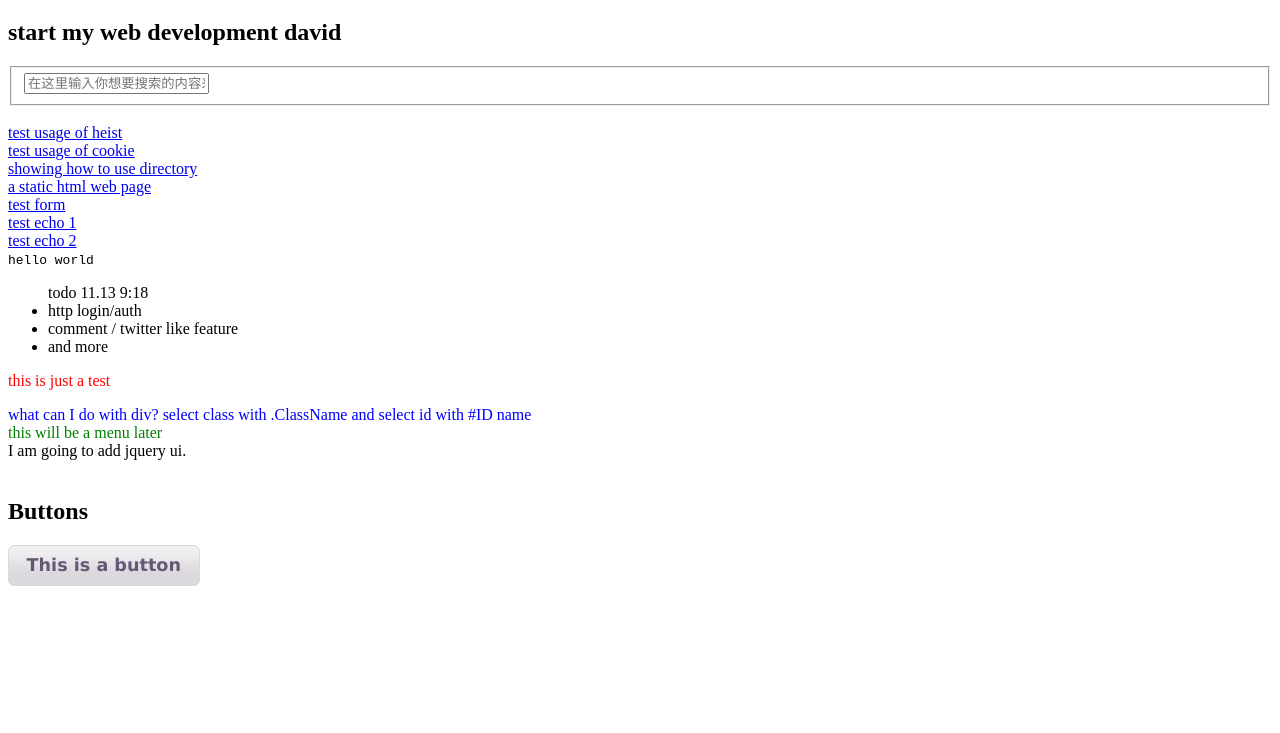
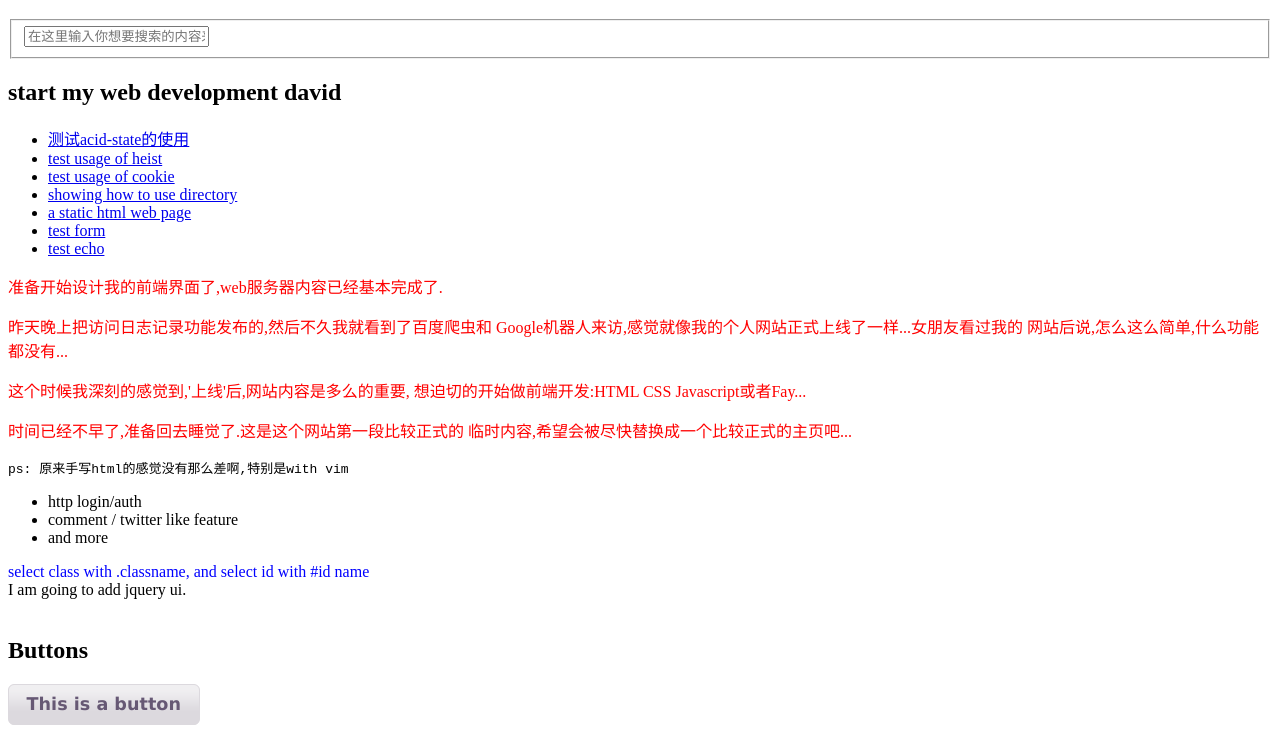
Before and after one commit to davidxifeng/web_playground, a plain HTML site: page static/index.html in a window 1280 px wide. Shown: the part 70-803 px from the top of the page. Drawn offline with Linux system fonts and the light colour scheme.

Commit message:
add robots.txt, update homepage

```diff
--- a/static/index.html
+++ b/static/index.html
@@ -15,8 +15,6 @@
 </head>
 <body>
 <h1>这是我的测试页面</h1>
-<h2>start my web development david</h2>
-
 <form action="http://google.com/search" method="get">
     <fieldset role="search">
         <input type="hidden" name="q" value="site:davidlove.me" />
@@ -24,46 +22,42 @@
                 placeholder="在这里输入你想要搜索的内容来使用Google检索本站" />
     </fieldset>
 </form>
-
-<br/>
-<!-- 这个版本的happstack功能学习最后一次更新 Thu Jan 3 04:07:53 HKT 2013 -->
-<a href='heist'>test usage of heist</a>
-<br/>
-<a href='cookie'>test usage of cookie</a>
-<br/>
-<a href='test'>showing how to use directory</a>
-<br/>
-<a href='web.html'>a static html web page</a>
-<br/>
-<a href='form'>test form</a>
-<br/>
-<a href='echo/loveyou'>test echo 1</a>
-<br/>
-<a href='echo/loveme'>test echo 2</a>
-<br/>
-
-<code>hello world</code>
-
-<ul>todo 11.13 9:18
+<h2>start my web development david</h2>
+<div id="nav">
+    <nav role="navigation">
+        <ul class="main-nav">
+            <li><a href="/acid">测试acid-state的使用</a></li>
+            <li><a href='/heist'>test usage of heist</a></li>
+            <li><a href='/cookie'>test usage of cookie</a></li>
+            <li><a href='/test'>showing how to use directory</a></li>
+            <li><a href='/web.html'>a static html web page</a></li>
+            <li><a href='/form'>test form</a></li>
+            <li><a href='/echo/loveyou'>test echo</a></li>
+    </nav>
+</div>
+<div id="content">
+    <p class="blog">准备开始设计我的前端界面了,web服务器内容已经基本完成了.</p>
+    <p class="blog">昨天晚上把访问日志记录功能发布的,然后不久我就看到了百度爬虫和
+        Google机器人来访,感觉就像我的个人网站正式上线了一样...女朋友看过我的
+        网站后说,怎么这么简单,什么功能都没有...</p>
+    <p class="blog">这个时候我深刻的感觉到,'上线'后,网站内容是多么的重要,
+        想迫切的开始做前端开发:HTML CSS Javascript或者Fay...</p>
+    <p class="blog">时间已经不早了,准备回去睡觉了.这是这个网站第一段比较正式的
+        临时内容,希望会被尽快替换成一个比较正式的主页吧...</p>
+    <code>ps: 原来手写html的感觉没有那么差啊,特别是with vim</code>
+</div>
+<ul>
     <li>http login/auth</li>
     <li>comment / twitter like feature</li>
     <li>and more</li>
 </ul>
-<p> this is just a test</p>
 <div class="jclass" >
-    what can I do with div?
-    select class with .ClassName
-    and select id with #ID name
-</div>
-
-<div id="main_menu" >
-    this will be a menu later
+    select class with .classname, and select id with #id name
 </div>
 
 <div id="text" onclick="$('#text').css('color','green');">
     I am going to add jquery ui.
 </div>
-
 
 <br/>
 <script type="text/javascript">
```
Also changed, not shown: static/robots.txt (added, +12 -0 lines).
